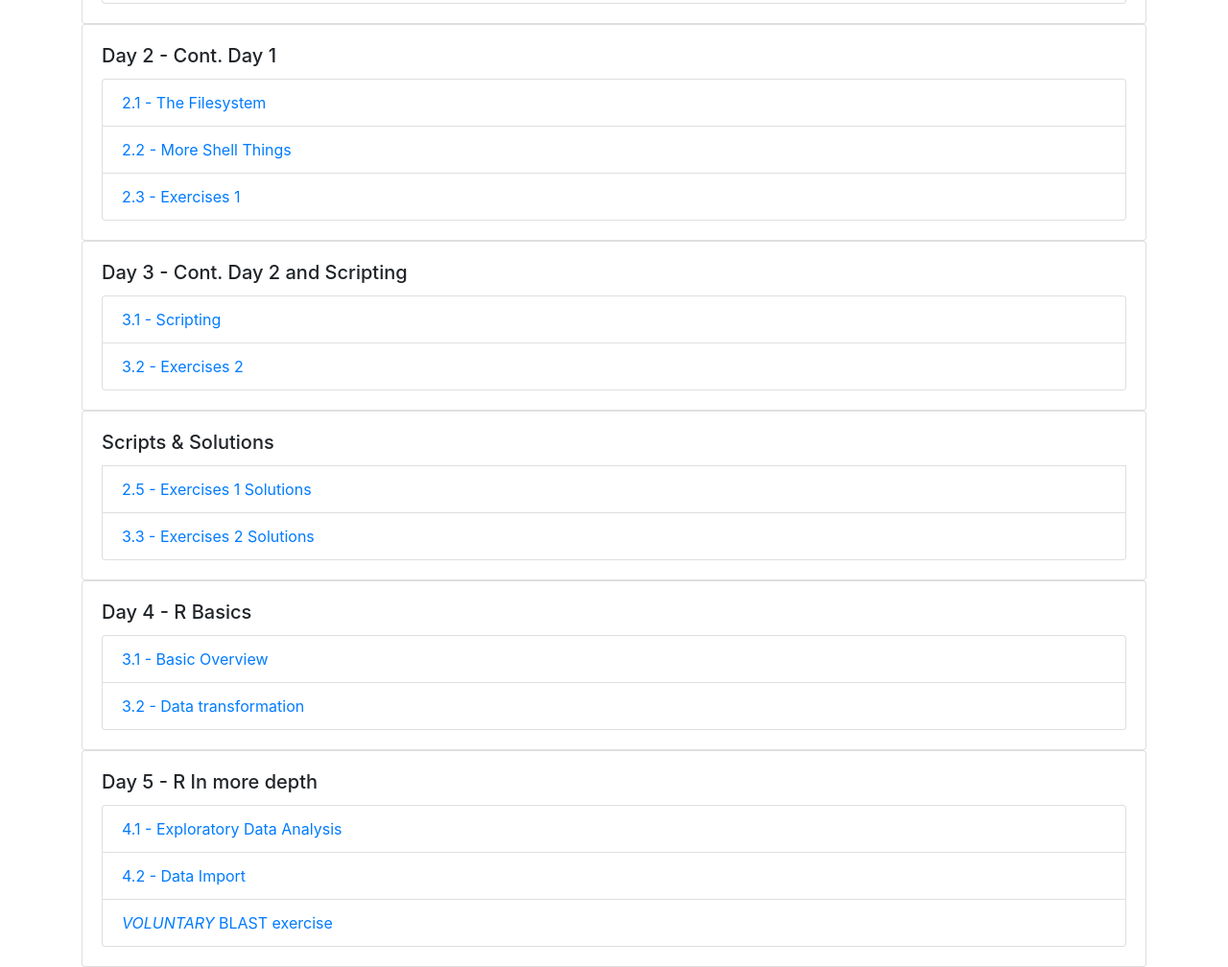
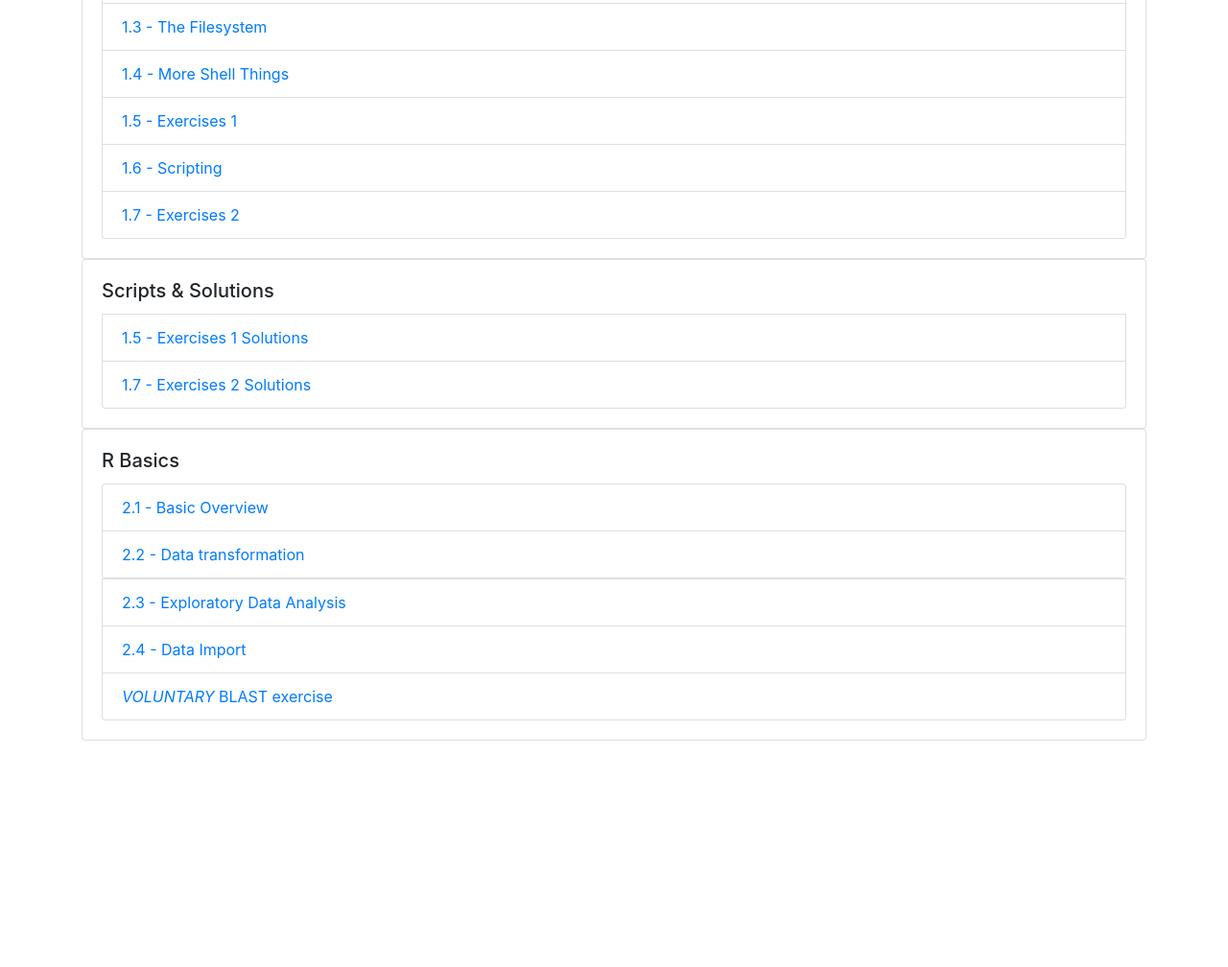
Before and after one commit to nicolasDelhomme/fg-course, a website: page index.html in a window 1280 px wide. Shown: the part 359-1367 px from the top of the page at 96% size. After the commit the page ends 1131 px from the top, so only its background shows below. Drawn offline with nearby package versions, Linux system fonts and the light colour scheme.

Commit message:
Removed the Day ref in the index. Extended the README to detail tmate Mod'ed the Shell presentation

```diff
--- a/index.html
+++ b/index.html
@@ -19,39 +19,25 @@
       </div>
       <div class="card">
         <div class="card-body">
-          <h5 class="card-title">Day 1 - Working in Linux</h5>
+          <h5 class="card-title">Working in Linux</h5>
           <ol class="list-group">
             <li class="list-group-item"><a href="CourseIntro.html"> 1.0 - Course Introduction</a> </li>
             <li class="list-group-item"><a href="Intro.html">1.1 - Introduction</a></li>
             <li class="list-group-item"><a href="Shell.html">1.2 - The Shell</a></li>
-          </ol>
-        </div>
-      </div>
-      <div class="card">
-        <div class="card-body">
-          <h5 class="card-title">Day 2 - Cont. Day 1</h5>
-          <ol class="list-group">
-            <li class="list-group-item"><a href="Filesystem.html">2.1 - The Filesystem</a></li>
-            <li class="list-group-item"><a href="More-Shell-Things.html">2.2 - More Shell Things</a></li>
+            <li class="list-group-item"><a href="Filesystem.html">1.3 - The Filesystem</a></li>
+            <li class="list-group-item"><a href="More-Shell-Things.html">1.4 - More Shell Things</a></li>
             <!-- <li class="list-group-item"><a href="Slurm.html">2.2 - Slurm</a></li> -->
-            <li class="list-group-item"><a href="Exercises1.html">2.3 - Exercises 1</a></li>
-          </ol>
-        </div>
-      </div>
-      <div class="card">
-        <div class="card-body">
-          <h5 class="card-title">Day 3 - Cont. Day 2 and Scripting</h5>
-          <ol class="list-group">
-            <li class="list-group-item"><a href="Scripting.html">3.1 - Scripting</a></li>
-            <li class="list-group-item"><a href="Exercises2.html">3.2 - Exercises 2 </a></li>
+            <li class="list-group-item"><a href="Exercises1.html">1.5 - Exercises 1</a></li>
+            <li class="list-group-item"><a href="Scripting.html">1.6 - Scripting</a></li>
+            <li class="list-group-item"><a href="Exercises2.html">1.7 - Exercises 2 </a></li>
           </ol>
         </div>
       </div>
       <div class="card">
         <div class="card-body">
           <h5 class="card-title">Scripts & Solutions</h5>
-          <li class="list-group-item"><a href="Exercises1-solutions.html">2.5 - Exercises 1 Solutions</a></li>
-          <li class="list-group-item"><a href="scripts/run_blast.sh">3.3 - Exercises 2 Solutions</a></li>
+          <li class="list-group-item"><a href="Exercises1-solutions.html">1.5 - Exercises 1 Solutions</a></li>
+          <li class="list-group-item"><a href="scripts/run_blast.sh">1.7 - Exercises 2 Solutions</a></li>
 
 <!--           <a href="scripts/script-1.sh">Day 2 - Script 1</a>
           <a href="scripts/script-2.sh">Day 2 - Script 2</a>
@@ -67,19 +53,13 @@
       </div>
       <div class="card">
         <div class="card-body">
-          <h5 class="card-title">Day 4 - R Basics</h5>
+          <h5 class="card-title">R Basics</h5>
           <ol class="list-group">
-            <li class="list-group-item"><a href="https://cran.r-project.org/doc/contrib/Torfs+Brauer-Short-R-Intro.pdf">3.1 - Basic Overview</a></li>
-            <li class="list-group-item"><a href="https://r4ds.had.co.nz/transform.html">3.2 - Data transformation</a></li>
+            <li class="list-group-item"><a href="https://cran.r-project.org/doc/contrib/Torfs+Brauer-Short-R-Intro.pdf">2.1 - Basic Overview</a></li>
+            <li class="list-group-item"><a href="https://r4ds.had.co.nz/transform.html">2.2 - Data transformation</a></li>
           </ol>
-        </div>
-      </div>
-      <div class="card">
-        <div class="card-body">
-          <h5 class="card-title">Day 5 - R In more depth</h5>
-          <ol class="list-group">
-            <li class="list-group-item"><a href="https://r4ds.had.co.nz/exploratory-data-analysis.html">4.1 - Exploratory Data Analysis</a></li>
-            <li class="list-group-item"><a href="https://r4ds.had.co.nz/data-import.html">4.2 - Data Import</a></li>
+            <li class="list-group-item"><a href="https://r4ds.had.co.nz/exploratory-data-analysis.html">2.3 - Exploratory Data Analysis</a></li>
+            <li class="list-group-item"><a href="https://r4ds.had.co.nz/data-import.html">2.4 - Data Import</a></li>
             <li class="list-group-item"><a href="Exercise3.html"><em>VOLUNTARY</em> BLAST exercise</a></li>
           </ol>
         </div>
```
Also changed, not shown: Shell.html (+14 -9 lines), README.md.
